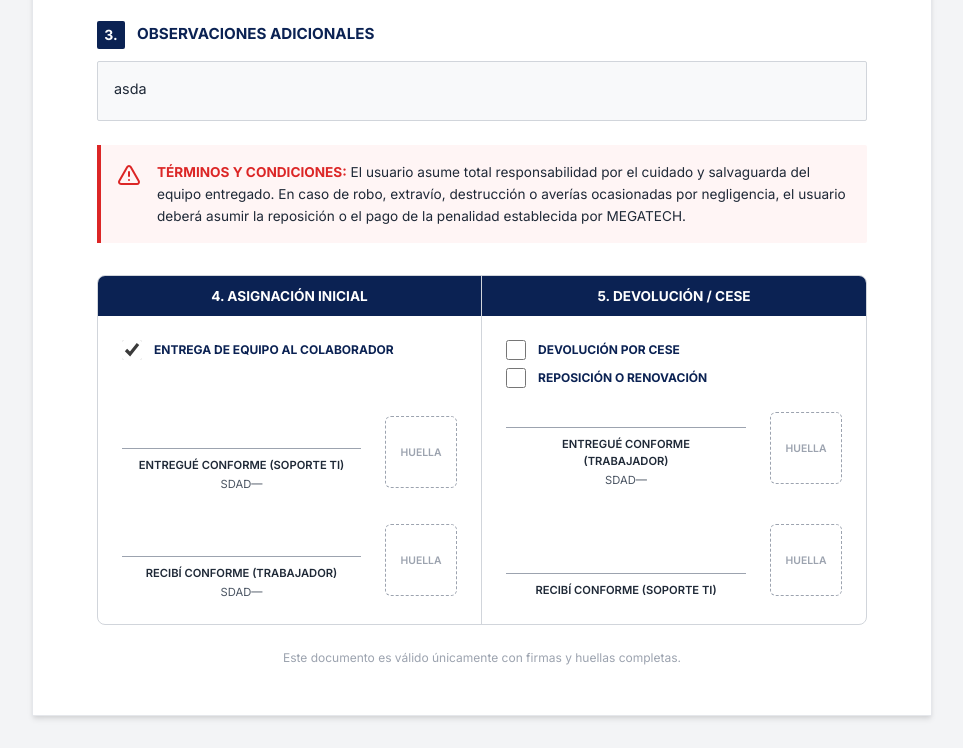
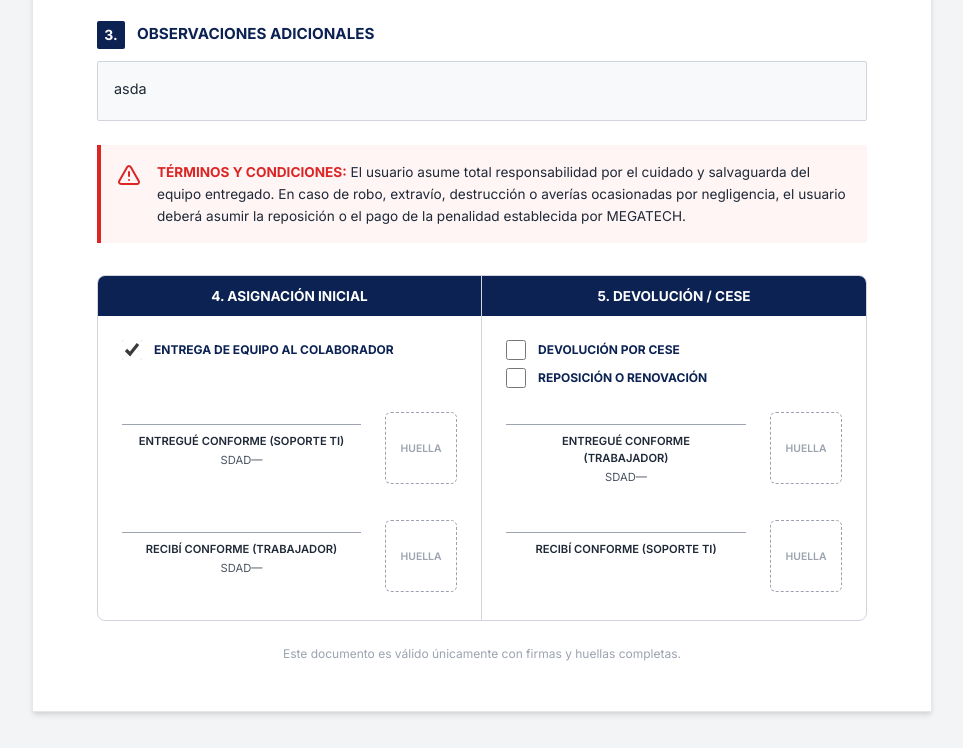
Before and after one commit to keroquion/WAYRA, a website: page acta_de_entrega.html in a window 1280 px wide. Shown: the part 692-1440 px from the top of the page, without its empty margins (158-1121 px from the left). Drawn offline with nearby package versions, Linux system fonts and the light colour scheme.

Commit message:
fix: alinear firmas perfectamente en actas igualando alturas de texto a 4rem

```diff
--- a/acta_de_entrega.html
+++ b/acta_de_entrega.html
@@ -164,7 +164,7 @@
                     <div class="flex flex-col gap-8 mt-auto">
                         <!-- Firma 1 -->
                         <div class="flex items-end justify-between gap-6">
-                            <div class="flex-grow text-center text-[0.7rem] pt-2 border-t border-gray-400">
+                            <div class="flex-grow text-center text-[0.7rem] pt-2 border-t border-gray-400 h-[4rem]">
                                 <div class="font-semibold text-gray-800 mb-0.5">ENTREGUÉ CONFORME (SOPORTE TI)</div>
                                 <div class="text-gray-600">SDAD—</div>
                             </div>
@@ -175,7 +175,7 @@
 
                         <!-- Firma 2 -->
                         <div class="flex items-end justify-between gap-6">
-                            <div class="flex-grow text-center text-[0.7rem] pt-2 border-t border-gray-400">
+                            <div class="flex-grow text-center text-[0.7rem] pt-2 border-t border-gray-400 h-[4rem]">
                                 <div class="font-semibold text-gray-800 mb-0.5">RECIBÍ CONFORME (TRABAJADOR)</div>
                                 <div class="text-gray-600">SDAD—</div>
                             </div>
@@ -209,7 +209,7 @@
                     <div class="flex flex-col gap-8 mt-auto">
                         <!-- Firma 3 -->
                         <div class="flex items-end justify-between gap-6">
-                            <div class="flex-grow text-center text-[0.7rem] pt-2 border-t border-gray-400">
+                            <div class="flex-grow text-center text-[0.7rem] pt-2 border-t border-gray-400 h-[4rem]">
                                 <div class="font-semibold text-gray-800 mb-0.5">ENTREGUÉ CONFORME<br>(TRABAJADOR)</div>
                                 <div class="text-gray-600">SDAD—</div>
                             </div>
@@ -219,8 +219,8 @@
                         </div>
 
                         <!-- Firma 4 -->
-                        <div class="flex items-end justify-between gap-6 mt-1">
-                            <div class="flex-grow text-center text-[0.7rem] pt-2 border-t border-gray-400">
+                        <div class="flex items-end justify-between gap-6">
+                            <div class="flex-grow text-center text-[0.7rem] pt-2 border-t border-gray-400 h-[4rem]">
                                 <div class="font-semibold text-gray-800 mb-0.5">RECIBÍ CONFORME (SOPORTE TI)</div>
                             </div>
                             <div class="w-[4.5rem] h-[4.5rem] border-[1.5px] border-dashed border-gray-400 rounded-md flex items-center justify-center text-[0.65rem] text-gray-400 font-semibold mb-1">
```
Also changed, not shown: modulo-0-datos/print-actas.js (+5 -5 lines).
